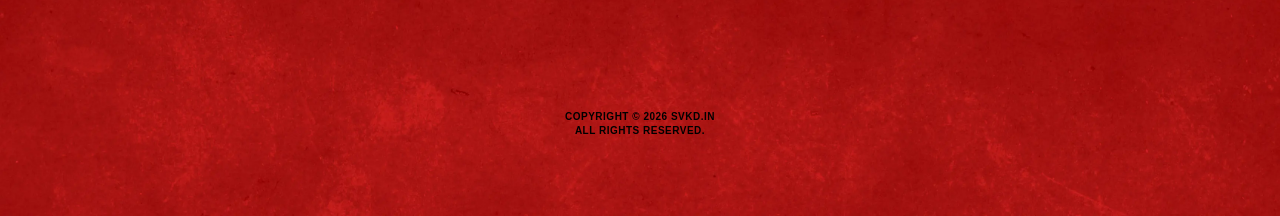
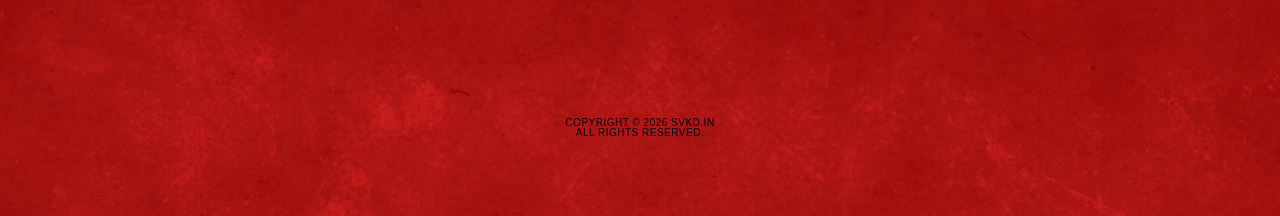
Before and after one commit to aadityaa-zo/svkd, a PHP site: page / in a window 1280 px wide. Shown: the part 584-800 px from the top of the page. Run offline with PHP 8.4, Linux system fonts and the light colour scheme; some web fonts are replaced.

```diff
--- a/style.css
+++ b/style.css
@@ -59,9 +59,9 @@ body {
     bottom: 30px;
     text-align: center;
     font-family: "new-science-extended", sans-serif;
-    font-weight: 600;
+    font-weight: 400;
     font-size: 10px;
-    line-height: 1.4;
+    line-height: 1;
     letter-spacing: 0.05em;
     color: #000000;
     padding-bottom: 6vh;
```
